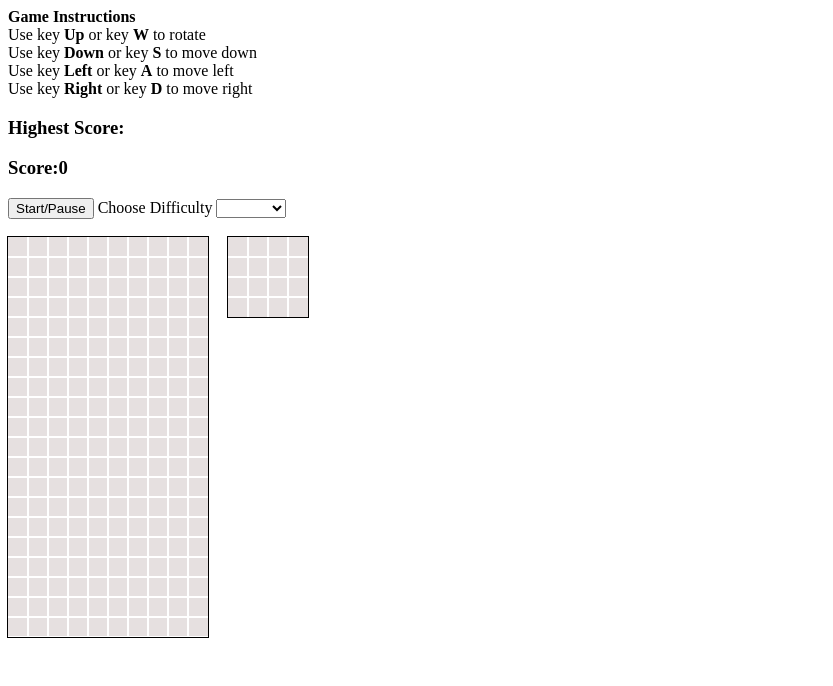
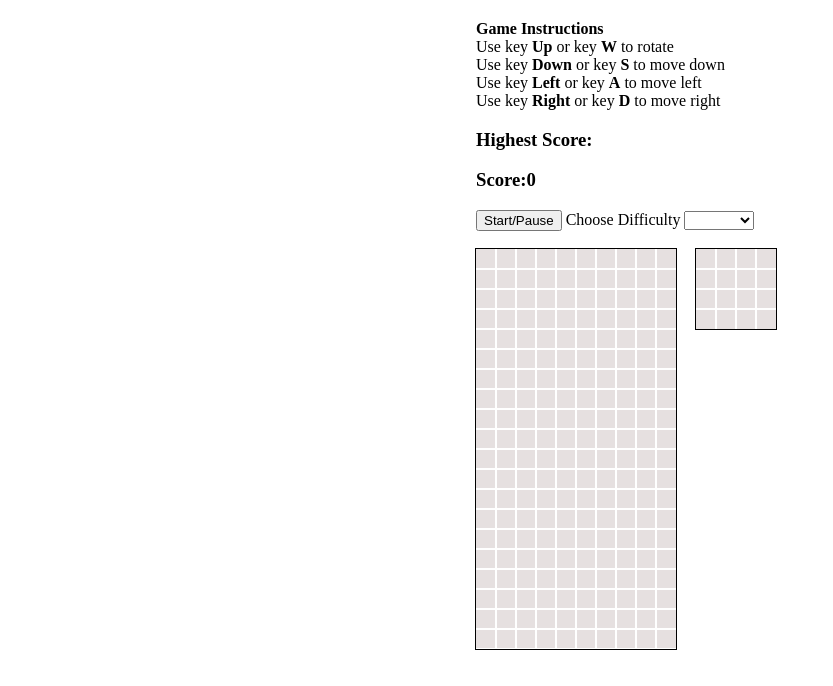
Before and after one commit to padegah/tetris-game, a plain HTML site: page index.html in a window 1280 px wide. Shown: the whole page, without its empty margins (0-833 px from the left). Drawn offline with Linux system fonts and the light colour scheme.

Commit message:
improved styling

```diff
--- a/index.html
+++ b/index.html
@@ -9,6 +9,7 @@
     <title>Tetris Game</title>
 </head>
 <body>
+    <div class="content">
         <span><strong>Game Instructions</strong></span><br>
         <span>Use key <strong>Up</strong> or key <strong>W</strong> to rotate</span><br>
         <span>Use key <strong>Down</strong> or key <strong>S</strong> to move down</span><br>
@@ -261,5 +262,6 @@
             </div>
 
         </div>
+    </div>
 </body>
 </html>
--- a/style.css
+++ b/style.css
@@ -1,3 +1,12 @@
+.content {
+    position: fixed;
+    top: 5%;
+    left: 45%;
+    margin-top: -20px;
+    margin-left: -100px;
+    /* border: 1px solid red; */
+}
+
 .container{
     display: flex;
 }
@@ -15,7 +24,6 @@
     height: 20px;
     width: 20px;
     outline: 0.1px solid white;
-    /* background-color: red; */
 }
 
 .tetromino{
@@ -30,7 +38,6 @@
     flex-wrap: wrap;
     background-color: rgb(230, 224, 224);
     outline: 1px solid black;
-    /* border: none !important; */
 }
 
 .mini-grid div{
```
Lines whose indentation alone changed are shown as unchanged.
